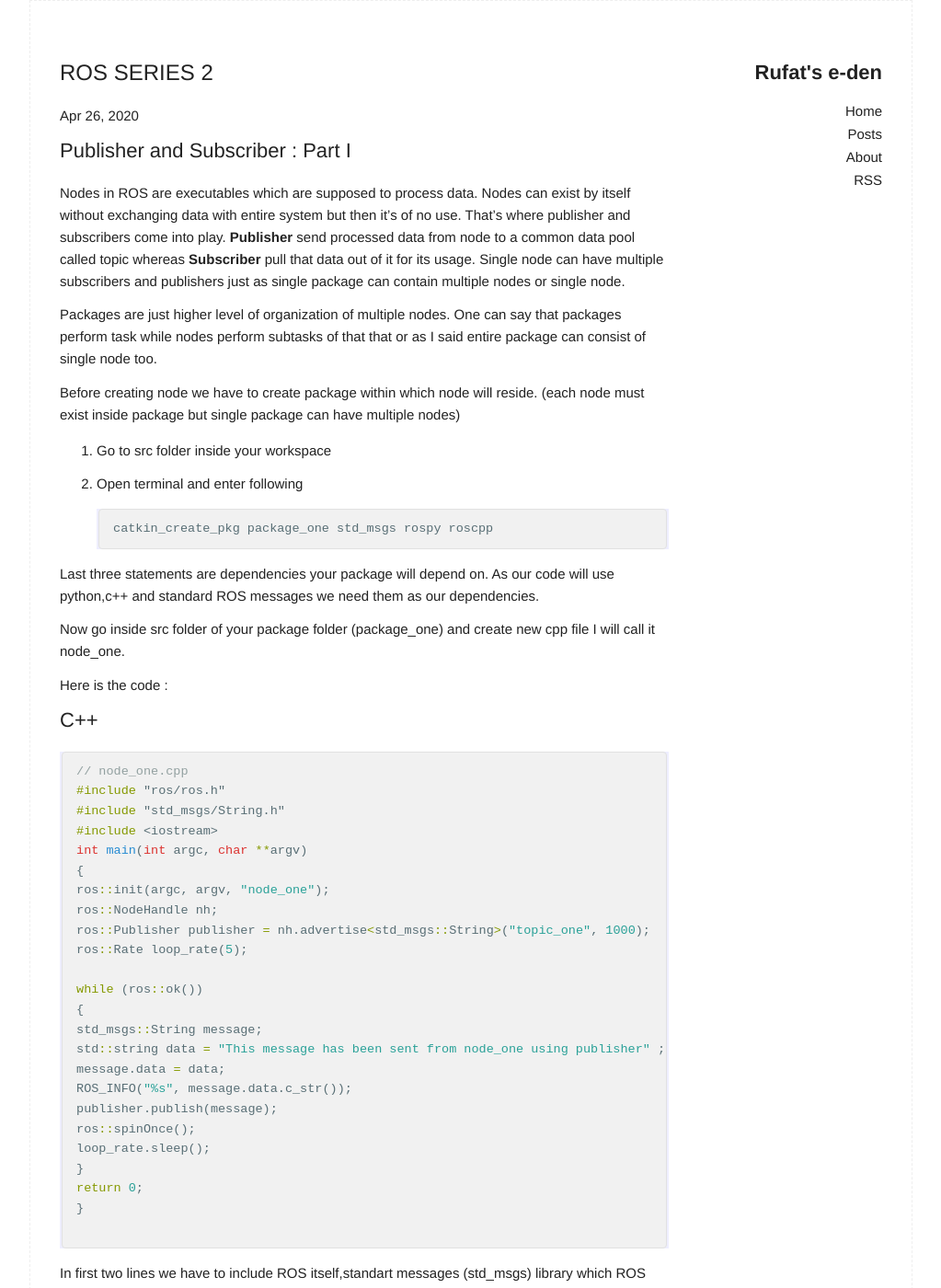
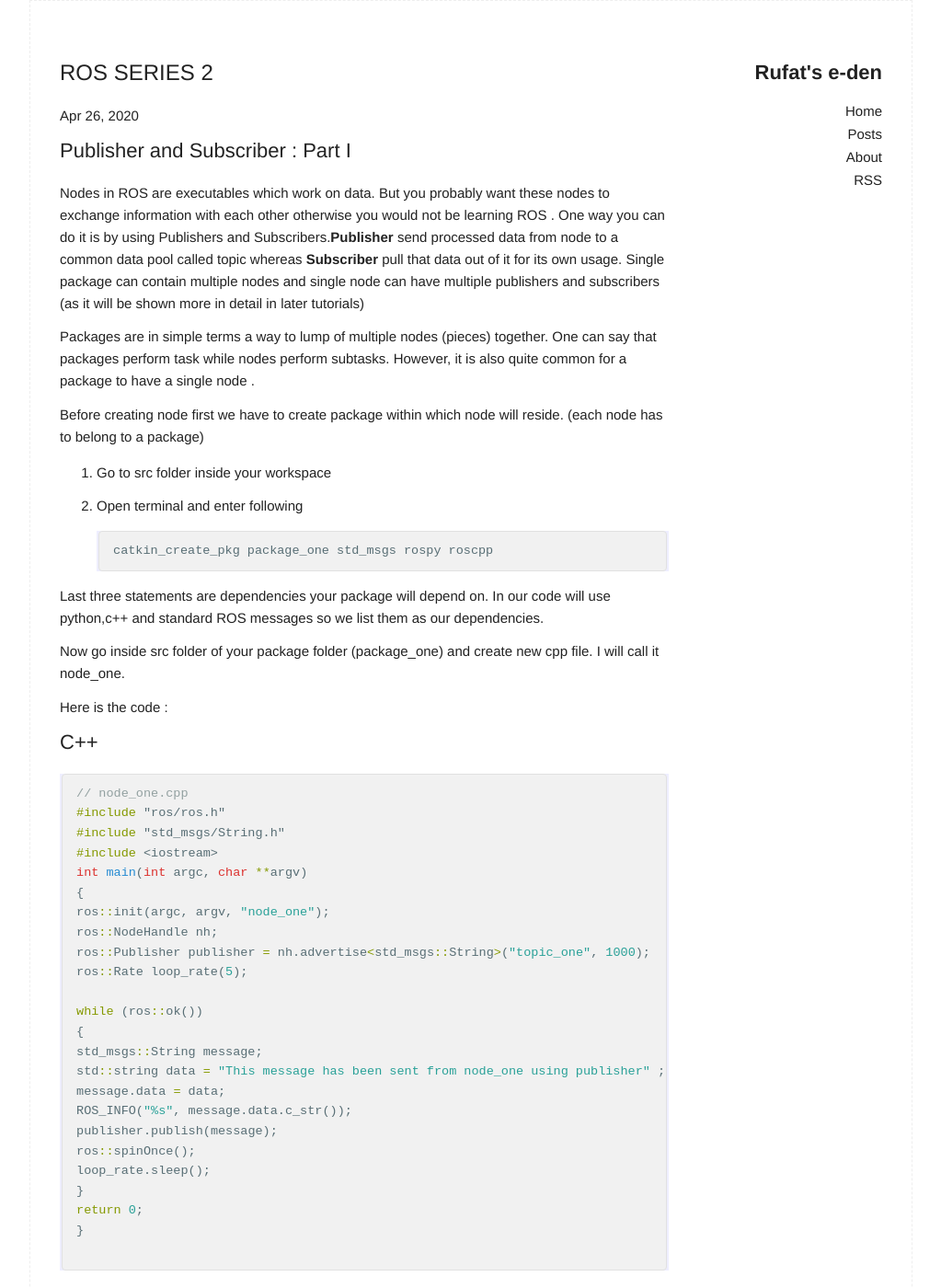
Before and after one commit to rrufat/rrufat.github.io, a Jekyll site: the page built from _posts/2020-04-26-ROS-Series-#2.md, in a window 1280 px wide and 1400 px high. Shown: the whole window at 92% size, without its empty margins (128-1151 px from the left). Built offline with Jekyll 4.4.1, drawn with Linux system fonts in a browser that asks for light colours; some of the changed text lies outside the part shown.

Commit message:
some modifications

````diff
--- a/_posts/2020-04-26-ROS-Series-#2.md
+++ b/_posts/2020-04-26-ROS-Series-#2.md
@@ -7,11 +7,12 @@ description: Publisher and Subscriber Part1
 
 ## Publisher and Subscriber : Part I
 
-Nodes in ROS are executables which are supposed to process data. Nodes can exist by itself without exchanging data with entire system but then it’s of no use. That’s where publisher and subscribers come into play. **Publisher** send processed data from node to a common data pool called topic whereas **Subscriber** pull that data out of it for its usage. Single node can have multiple subscribers and publishers just as single package can contain multiple nodes or single node.
+Nodes in ROS are executables which work on data. But you probably want these nodes to exchange information with each other otherwise you would not be learning ROS . One way you can do it is by using Publishers and Subscribers.**Publisher** send processed data from node to a common data pool called topic whereas **Subscriber** pull that data out of it for its own usage.
+Single package can contain multiple nodes and single node can have multiple publishers and subscribers (as it will be shown more in detail in later tutorials)
 
-Packages are just higher level of organization of multiple nodes. One can say that packages perform task while nodes perform subtasks of that that or as I said entire package can consist of single node too.
+Packages are in simple terms a way to lump of multiple nodes (pieces) together. One can say that packages perform task while nodes perform subtasks. However, it is also quite common for a package to have a single node .
 
-Before creating node we have to create package within which node will reside. (each node must exist inside package but single package can have multiple nodes)
+Before creating node first we have to create package within which node will reside. (each node has to belong to a package)
 
 1. Go to src folder inside your workspace
 
@@ -21,9 +22,9 @@ Before creating node we have to create package within which node will reside. (e
    catkin_create_pkg package_one std_msgs rospy roscpp
    ```
 
-Last three statements are dependencies your package will depend on. As our code will use python,c++ and standard ROS messages  we need them as our dependencies.
+Last three statements are dependencies your package will depend on. In our code will use python,c++ and standard ROS messages  so we list them as our dependencies.
 
-Now go inside src folder of  your package folder (package_one) and create new cpp file I will call it node_one.
+Now go inside src folder of your package folder (package_one) and create new cpp file. I will call it node_one.
 
 Here is the code :
 
@@ -56,10 +57,10 @@ return 0;
 
 ```
 
-In first two lines we have to include ROS itself,standart messages (std_msgs) library which ROS comes preinstalled and iostream for standart cpp library.
+In first two lines we have to include ROS itself,standart messages (std_msgs) library which comes preinstalled with ROS and iostream which will be required.
 
-Next four lines setup the node and topic it will publish data
-
+Next four lines setup the node and topic it will publish data to.
+Some explanations given below:
 ```
 ros::init --  gives the name for node
 ros::NodeHandle - actually here we initialize node and create handle to work on it
@@ -72,22 +73,22 @@ Next two lines are used to force ros update itself with frequency defined above.
 
 ```
 
-You can create multiple publishers within same node to publish to different topics.
+You can create multiple publishers within same node to publish to different topics. (will be shown in third tutorial)
 
 After we have written code we have to make sure that compiler compiles them.
 
-Go to Cmake file on package home directory and add these lines
+Go to Cmake.txt file on package home directory and add these lines.
 
 ```bash
 add_executable(doit src/node_one.cpp)
 target_link_libraries(doit ${catkin_LIBRARIES})
 ```
 
-You can call your that node file how you want I called it doit . We wont add add_dependency generate message as we have not added custom message type yet (as it is done in official ROS tutorial).
+You can call your that node file how you want but I called it doit . We wont be adding  add_dependency generate message as we have not added custom message type (as it is done in official ROS tutorial).
 
-After you havve done all go to anywhere inside workspace,open terminate and enter catkin build.
+After you havve done all go to anywhere inside your workspace,open terminate and enter catkin build.
 
-After everything is done you can fire up terminal
+After everything is done, you can fire up terminal and run your node:
 
 ```bash
 roscore
@@ -118,11 +119,11 @@ if __name__ == '__main__':
         pass
 ```
 
-Codes for python and C++ are quite similar though it is much easier and faster to write in python.
+Codes for python and C++ are quite similar though it is much more compact in python.
 
 First we create Publisher object using rospy.Publisher where we define topic name, message type and queue size.
 
-Just like ros::init here we also initialize node using rospy.Rate;
+Just like ros::init here we also initialize node using rospy.init_node;
 
 Again while ros is running we create message and publish it using publisher we created.
 
@@ -140,4 +141,4 @@ roscore
 rosrun package_one doit # on a new tab
 ```
 
-In the next tutorial I will show how to write subscriber and how it can work with publisher and how to write publisher and subscriber within same node
+In the next tutorial I will show how to write subscriber inside ROS
````
